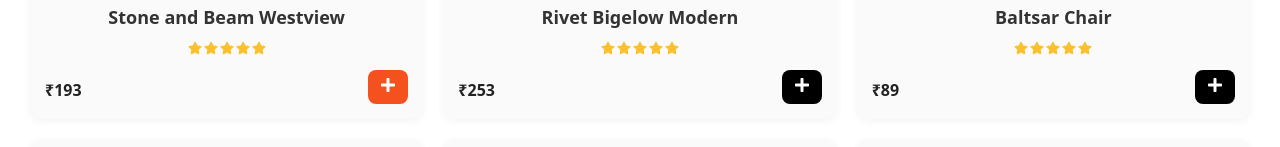
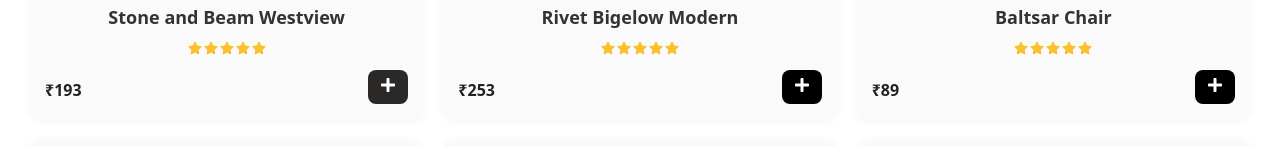
Before and after one commit to Aarthibakthavachalam/ecommerce-react-app, a React (Vite) app: page / in a window 1280 px wide. In both pictures the pointer is over the button 388 px from the left and 1077 px from the top of the page. Shown: the part 990-1137 px from the top of the page. Built offline with nearby package versions, Linux system fonts and the light colour scheme.

Commit message:
add button colour change

```diff
--- a/src/pages/Home.css
+++ b/src/pages/Home.css
@@ -190,7 +190,7 @@
 }
 
 .add-btn {
-  background: #ff7043;
+  background: #171414;
   border: none;
   border-radius: 50%;
   color: white;
@@ -199,7 +199,7 @@
 }
 
 .add-btn:hover {
-  background: #f4511e;
+  background: #2b2928;
 }
 
 /* best sales css */
```
